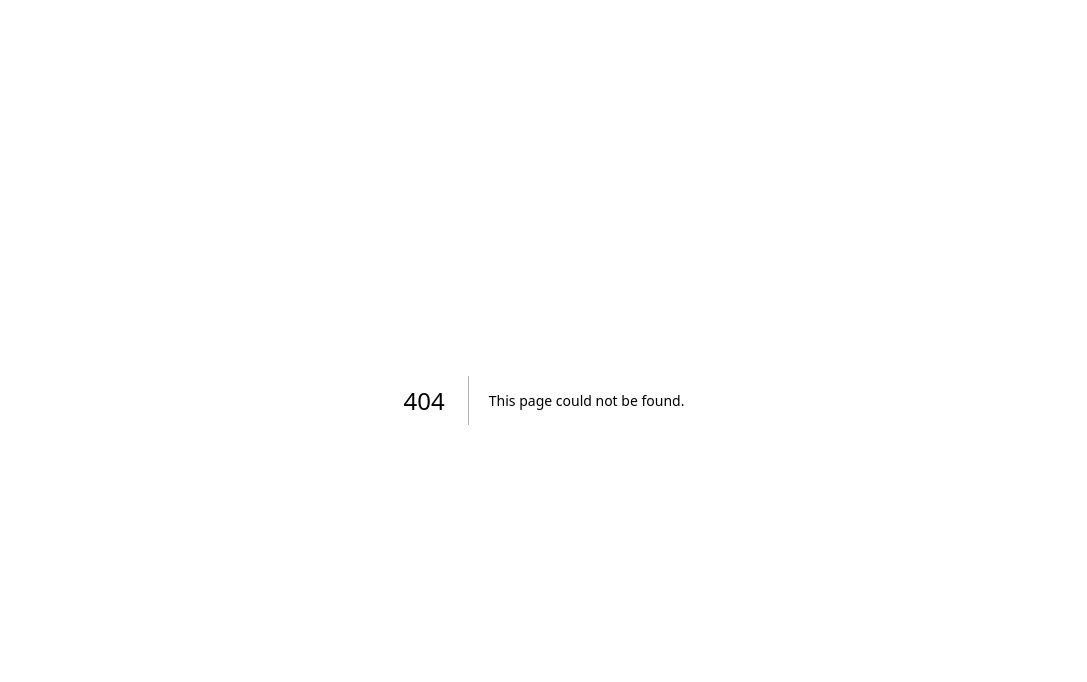
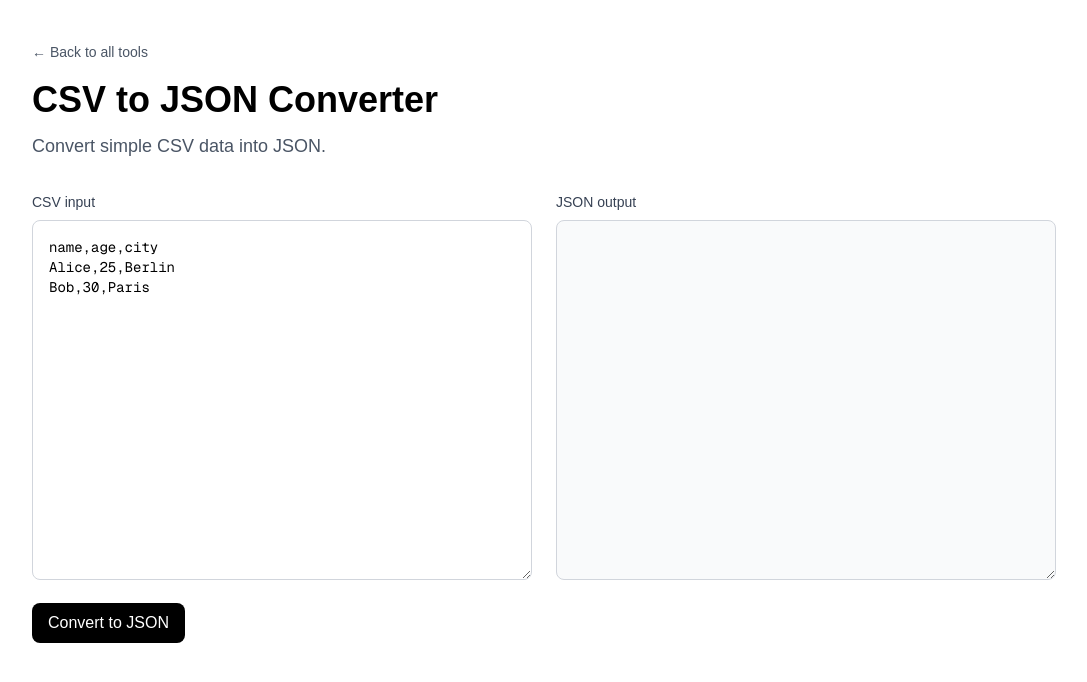
Before and after one commit to NBrumer/json-converter-tool, a Next.js app: page /csv-to-json in a window 1280 px wide. Before the commit this address had no page. Shown: the top 682 px of the page, without its empty margins (96-1183 px from the left). Built offline with nearby package versions, Linux system fonts and the light colour scheme.

Commit message:
Add JSON to YAML, CSV to JSON, and reusable components

```diff
--- /dev/null
+++ b/app/csv-to-json/page.tsx
@@ -0,0 +1,103 @@
+"use client";
+
+import { useState } from "react";
+import BackLink from "../../components/BackLink";
+import PageContainer from "../../components/PageContainer";
+import StatusMessage from "../../components/StatusMessage";
+import ToolHeader from "../../components/ToolHeader";
+
+export default function CsvToJsonPage() {
+  const [csvInput, setCsvInput] = useState(`name,age,city
+Alice,25,Berlin
+Bob,30,Paris`);
+  const [jsonOutput, setJsonOutput] = useState("");
+  const [message, setMessage] = useState("");
+  const [error, setError] = useState("");
+
+  const handleConvert = () => {
+    try {
+      setError("");
+      setMessage("");
+
+      const lines = csvInput
+        .split("\n")
+        .map((line) => line.trim())
+        .filter(Boolean);
+
+      if (lines.length < 2) {
+        throw new Error("CSV must include a header row and at least one data row.");
+      }
+
+      const headers = lines[0].split(",").map((header) => header.trim());
+
+      const rows = lines.slice(1).map((line) => {
+        const values = line.split(",").map((value) => value.trim());
+        const rowObject: Record<string, string> = {};
+
+        headers.forEach((header, index) => {
+          rowObject[header] = values[index] ?? "";
+        });
+
+        return rowObject;
+      });
+
+      setJsonOutput(JSON.stringify(rows, null, 2));
+      setMessage("CSV successfully converted to JSON.");
+    } catch (err) {
+      setJsonOutput("");
+
+      if (err instanceof Error) {
+        setError(err.message);
+      } else {
+        setError("Failed to convert CSV to JSON.");
+      }
+    }
+  };
+
+  return (
+    <PageContainer>
+      <BackLink />
+      <ToolHeader
+        title="CSV to JSON Converter"
+        description="Convert simple CSV data into JSON."
+      />
+
+      <div className="mt-8 grid gap-6 md:grid-cols-2">
+        <div>
+          <label className="mb-2 block text-sm font-medium text-gray-700">
+            CSV input
+          </label>
+
+          <textarea
+            value={csvInput}
+            onChange={(e) => setCsvInput(e.target.value)}
+            className="h-[360px] w-full rounded-lg border border-gray-300 bg-white p-4 font-mono text-sm text-black outline-none"
+          />
+
+          <div className="mt-4">
+            <button
+              onClick={handleConvert}
+              className="rounded-lg bg-black px-4 py-2 text-white"
+            >
+              Convert to JSON
+            </button>
+          </div>
+        </div>
+
+        <div>
+          <label className="mb-2 block text-sm font-medium text-gray-700">
+            JSON output
+          </label>
+
+          <textarea
+            value={jsonOutput}
+            readOnly
+            className="h-[360px] w-full rounded-lg border border-gray-300 bg-gray-50 p-4 font-mono text-sm text-black outline-none"
+          />
+        </div>
+      </div>
+
+      <StatusMessage message={message} error={error} />
+    </PageContainer>
+  );
+}
--- a/app/json-formatter/page.tsx
+++ b/app/json-formatter/page.tsx
@@ -1,7 +1,10 @@
 "use client";
 
-import Link from "next/link";
 import { useState } from "react";
+import BackLink from "../../components/BackLink";
+import PageContainer from "../../components/PageContainer";
+import StatusMessage from "../../components/StatusMessage";
+import ToolHeader from "../../components/ToolHeader";
 
 export default function JsonFormatterPage() {
   const [jsonInput, setJsonInput] = useState(`{"name":"Alice","age":25}`);
@@ -28,16 +31,12 @@ export default function JsonFormatterPage() {
   };
 
   return (
-    <main className="min-h-screen bg-white px-4 py-10 text-black">
-      <div className="mx-auto max-w-4xl">
-        <Link href="/" className="text-sm text-gray-600 hover:underline">
-          ← Back to all tools
-        </Link>
-
-        <h1 className="mt-4 text-4xl font-bold">JSON Formatter</h1>
-        <p className="mt-3 text-lg text-gray-600">
-          Format JSON with readable indentation.
-        </p>
+    <PageContainer>
+      <BackLink />
+      <ToolHeader
+        title="JSON Formatter"
+        description="Format JSON with readable indentation."
+      />
 
       <div className="mt-8">
         <label className="mb-2 block text-sm font-medium text-gray-700">
@@ -60,18 +59,7 @@ export default function JsonFormatterPage() {
         </div>
       </div>
 
-        {message && (
-          <div className="mt-6 rounded-lg border border-green-200 bg-green-50 p-4 text-sm text-green-700">
-            {message}
-          </div>
-        )}
-
-        {error && (
-          <div className="mt-6 rounded-lg border border-red-200 bg-red-50 p-4 text-sm text-red-700">
-            {error}
-          </div>
-        )}
-      </div>
-    </main>
+      <StatusMessage message={message} error={error} />
+    </PageContainer>
   );
 }
--- a/app/json-minifier/page.tsx
+++ b/app/json-minifier/page.tsx
@@ -1,7 +1,10 @@
 "use client";
 
-import Link from "next/link";
 import { useState } from "react";
+import BackLink from "../../components/BackLink";
+import PageContainer from "../../components/PageContainer";
+import StatusMessage from "../../components/StatusMessage";
+import ToolHeader from "../../components/ToolHeader";
 
 export default function JsonMinifierPage() {
   const [jsonInput, setJsonInput] = useState(`[
@@ -37,16 +40,12 @@ export default function JsonMinifierPage() {
   };
 
   return (
-    <main className="min-h-screen bg-white px-4 py-10 text-black">
-      <div className="mx-auto max-w-4xl">
-        <Link href="/" className="text-sm text-gray-600 hover:underline">
-          ← Back to all tools
-        </Link>
-
-        <h1 className="mt-4 text-4xl font-bold">JSON Minifier</h1>
-        <p className="mt-3 text-lg text-gray-600">
-          Minify JSON into a compact one-line format.
-        </p>
+    <PageContainer>
+      <BackLink />
+      <ToolHeader
+        title="JSON Minifier"
+        description="Minify JSON into a compact one-line format."
+      />
 
       <div className="mt-8">
         <label className="mb-2 block text-sm font-medium text-gray-700">
@@ -69,18 +68,7 @@ export default function JsonMinifierPage() {
         </div>
       </div>
 
-        {message && (
-          <div className="mt-6 rounded-lg border border-green-200 bg-green-50 p-4 text-sm text-green-700">
-            {message}
-          </div>
-        )}
-
-        {error && (
-          <div className="mt-6 rounded-lg border border-red-200 bg-red-50 p-4 text-sm text-red-700">
-            {error}
-          </div>
-        )}
-      </div>
-    </main>
+      <StatusMessage message={message} error={error} />
+    </PageContainer>
   );
 }
--- a/app/json-to-csv/page.tsx
+++ b/app/json-to-csv/page.tsx
@@ -1,8 +1,11 @@
 "use client";
 
-import Link from "next/link";
 import { useRef, useState } from "react";
 import { Parser } from "json2csv";
+import BackLink from "../../components/BackLink";
+import PageContainer from "../../components/PageContainer";
+import StatusMessage from "../../components/StatusMessage";
+import ToolHeader from "../../components/ToolHeader";
 
 export default function JsonToCsvPage() {
   const [jsonInput, setJsonInput] = useState(`[
@@ -99,16 +102,12 @@ export default function JsonToCsvPage() {
   };
 
   return (
-    <main className="min-h-screen bg-white px-4 py-10 text-black">
-      <div className="mx-auto max-w-5xl">
-        <Link href="/" className="text-sm text-gray-600 hover:underline">
-          ← Back to all tools
-        </Link>
-
-        <h1 className="mt-4 text-4xl font-bold">JSON to CSV Converter</h1>
-        <p className="mt-3 text-lg text-gray-600">
-          Convert JSON arrays of objects into CSV.
-        </p>
+    <PageContainer>
+      <BackLink />
+      <ToolHeader
+        title="JSON to CSV Converter"
+        description="Convert JSON arrays of objects into CSV."
+      />
 
       <div className="mt-8 grid gap-6 md:grid-cols-2">
         <div>
@@ -169,18 +168,7 @@ export default function JsonToCsvPage() {
         </div>
       </div>
 
-        {message && (
-          <div className="mt-6 rounded-lg border border-green-200 bg-green-50 p-4 text-sm text-green-700">
-            {message}
-          </div>
-        )}
-
-        {error && (
-          <div className="mt-6 rounded-lg border border-red-200 bg-red-50 p-4 text-sm text-red-700">
-            {error}
-          </div>
-        )}
-      </div>
-    </main>
+      <StatusMessage message={message} error={error} />
+    </PageContainer>
   );
 }
--- /dev/null
+++ b/app/json-to-yaml/page.tsx
@@ -0,0 +1,87 @@
+"use client";
+
+import { useState } from "react";
+import yaml from "js-yaml";
+import BackLink from "../../components/BackLink";
+import PageContainer from "../../components/PageContainer";
+import StatusMessage from "../../components/StatusMessage";
+import ToolHeader from "../../components/ToolHeader";
+
+export default function JsonToYamlPage() {
+  const [jsonInput, setJsonInput] = useState(`{
+  "name": "Alice",
+  "age": 25,
+  "city": "Berlin"
+}`);
+  const [yamlOutput, setYamlOutput] = useState("");
+  const [message, setMessage] = useState("");
+  const [error, setError] = useState("");
+
+  const handleConvert = () => {
+    try {
+      setError("");
+      setMessage("");
+
+      const parsed = JSON.parse(jsonInput);
+      const result = yaml.dump(parsed);
+
+      setYamlOutput(result);
+      setMessage("JSON successfully converted to YAML.");
+    } catch (err) {
+      setYamlOutput("");
+
+      if (err instanceof Error) {
+        setError(err.message);
+      } else {
+        setError("Failed to convert JSON to YAML.");
+      }
+    }
+  };
+
+  return (
+    <PageContainer>
+      <BackLink />
+      <ToolHeader
+        title="JSON to YAML Converter"
+        description="Convert JSON into YAML format."
+      />
+
+      <div className="mt-8 grid gap-6 md:grid-cols-2">
+        <div>
+          <label className="mb-2 block text-sm font-medium text-gray-700">
+            JSON input
+          </label>
+
+          <textarea
+            value={jsonInput}
+            onChange={(e) => setJsonInput(e.target.value)}
+            className="h-[360px] w-full rounded-lg border border-gray-300 bg-white p-4 font-mono text-sm text-black outline-none"
+          />
+
+          <div className="mt-4">
+            <button
+              onClick={handleConvert}
+              className="rounded-lg bg-black px-4 py-2 text-white"
+            >
+              Convert to YAML
+            </button>
+          </div>
+        </div>
+
+        <div>
+          <label className="mb-2 block text-sm font-medium text-gray-700">
+            YAML output
+          </label>
+
+          <textarea
+            value={yamlOutput}
+            readOnly
+            className="h-[360px] w-full rounded-lg border border-gray-300 bg-gray-50 p-4 font-mono text-sm text-black outline-none"
+          />
+        </div>
+      </div>
+
+      <StatusMessage message={message} error={error} />
+    </PageContainer>
+  );
+}
--- a/app/layout.tsx
+++ b/app/layout.tsx
@@ -15,7 +15,7 @@ const geistMono = Geist_Mono({
 export const metadata = {
   title: "Free JSON Tools",
   description:
-    "Free online JSON tools including JSON validator, JSON formatter, JSON minifier, and JSON to CSV converter.",
+    "Free online JSON tools including validator, formatter, minifier, JSON to CSV, JSON to YAML, and CSV to JSON converter.",
 };
 
 export default function RootLayout({
--- a/app/page.tsx
+++ b/app/page.tsx
@@ -22,42 +22,39 @@ export default function Home() {
       description: "Convert JSON arrays of objects into CSV.",
       href: "/json-to-csv",
     },
+    {
+      title: "JSON to YAML Converter",
+      description: "Convert JSON into YAML format.",
+      href: "/json-to-yaml",
+    },
+    {
+      title: "CSV to JSON Converter",
+      description: "Convert simple CSV data into JSON.",
+      href: "/csv-to-json",
+    },
   ];
 
   return (
     <main className="min-h-screen bg-white px-4 py-10 text-black">
       <div className="mx-auto max-w-5xl">
-        <h1 className="text-4xl font-bold tracking-tight">Free JSON Tools</h1>
-
-        <p className="mt-3 max-w-3xl text-lg text-gray-600">
-          A collection of simple JSON tools for developers, analysts, testers,
-          and anyone who works with structured data.
-        </p>
+        <h1 className="text-4xl font-bold tracking-tight">
+          Free JSON Tools
+        </h1>
 
         <div className="mt-10 grid gap-6 md:grid-cols-2">
           {tools.map((tool) => (
             <Link
               key={tool.href}
               href={tool.href}
-              className="rounded-xl border border-gray-200 bg-white p-6 transition hover:shadow-md"
+              className="rounded-xl border border-gray-200 bg-white p-6 hover:shadow-md"
             >
               <h2 className="text-xl font-semibold">{tool.title}</h2>
-              <p className="mt-2 text-sm text-gray-700">{tool.description}</p>
-              <p className="mt-4 text-sm font-medium text-black">
-                Open tool →
+              <p className="mt-2 text-sm text-gray-700">
+                {tool.description}
               </p>
             </Link>
           ))}
         </div>
-
-        <section className="mt-12 max-w-3xl">
-          <h2 className="text-2xl font-semibold">About this project</h2>
-          <p className="mt-3 text-gray-700">
-            This website is being built as a lightweight toolbox with multiple
-            focused utilities. Each tool has its own page, making the site
-            easier to use and easier to grow over time.
-          </p>
-        </section>
       </div>
     </main>
   );
--- /dev/null
+++ b/components/BackLink.tsx
@@ -0,0 +1,9 @@
+import Link from "next/link";
+
+export default function BackLink() {
+  return (
+    <Link href="/" className="text-sm text-gray-600 hover:underline">
+      ← Back to all tools
+    </Link>
+  );
+}
--- /dev/null
+++ b/components/PageContainer.tsx
@@ -0,0 +1,13 @@
+import { ReactNode } from "react";
+
+type PageContainerProps = {
+  children: ReactNode;
+};
+
+export default function PageContainer({ children }: PageContainerProps) {
+  return (
+    <main className="min-h-screen bg-white px-4 py-10 text-black">
+      <div className="mx-auto max-w-5xl">{children}</div>
+    </main>
+  );
+}
--- /dev/null
+++ b/components/StatusMessage.tsx
@@ -0,0 +1,25 @@
+type StatusMessageProps = {
+  message?: string;
+  error?: string;
+};
+
+export default function StatusMessage({
+  message,
+  error,
+}: StatusMessageProps) {
+  return (
+    <>
+      {message && (
+        <div className="mt-6 rounded-lg border border-green-200 bg-green-50 p-4 text-sm text-green-700">
+          {message}
+        </div>
+      )}
+
+      {error && (
+        <div className="mt-6 rounded-lg border border-red-200 bg-red-50 p-4 text-sm text-red-700">
+          {error}
+        </div>
+      )}
+    </>
+  );
+}
--- /dev/null
+++ b/components/ToolHeader.tsx
@@ -0,0 +1,16 @@
+type ToolHeaderProps = {
+  title: string;
+  description: string;
+};
+
+export default function ToolHeader({
+  title,
+  description,
+}: ToolHeaderProps) {
+  return (
+    <>
+      <h1 className="mt-4 text-4xl font-bold">{title}</h1>
+      <p className="mt-3 text-lg text-gray-600">{description}</p>
+    </>
+  );
+}
--- a/package.json
+++ b/package.json
@@ -9,6 +9,7 @@
     "lint": "eslint"
   },
   "dependencies": {
+    "js-yaml": "^4.1.1",
     "json2csv": "^6.0.0-alpha.2",
     "next": "16.2.0",
     "react": "19.2.4",
@@ -16,6 +17,7 @@
   },
   "devDependencies": {
     "@tailwindcss/postcss": "^4",
+    "@types/js-yaml": "^4.0.9",
     "@types/json2csv": "^5.0.7",
     "@types/node": "^20",
     "@types/react": "^19",
```
Also changed, not shown: 2 other files (tests, documents, lock files or other folders). Lines whose indentation alone changed are shown as unchanged.
